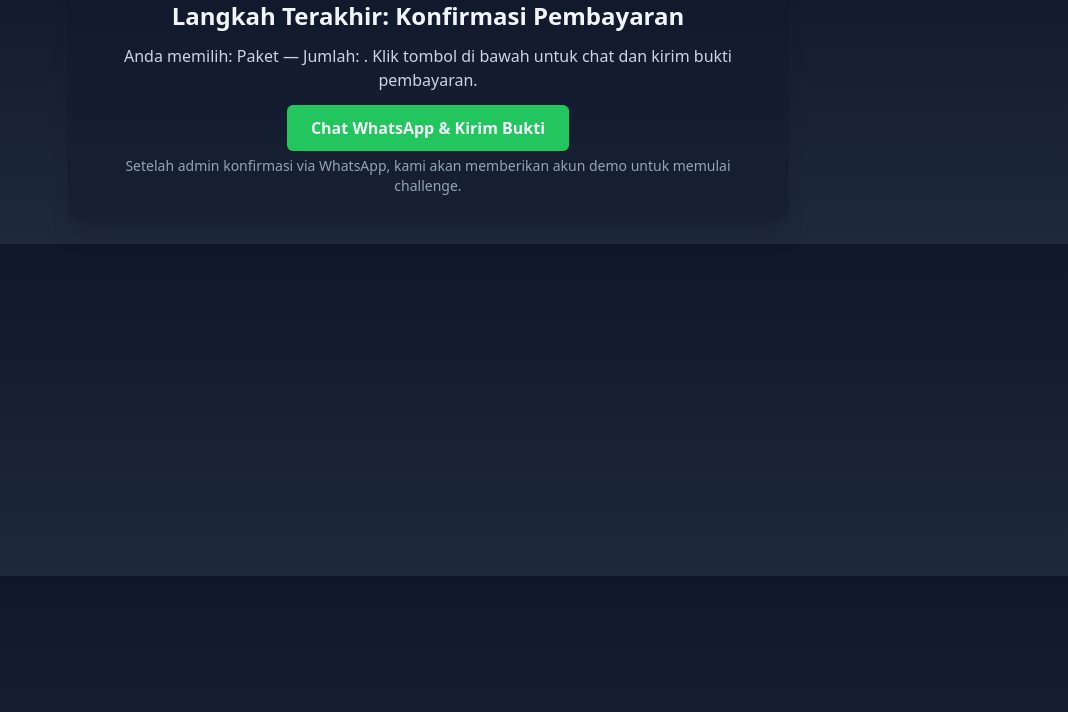
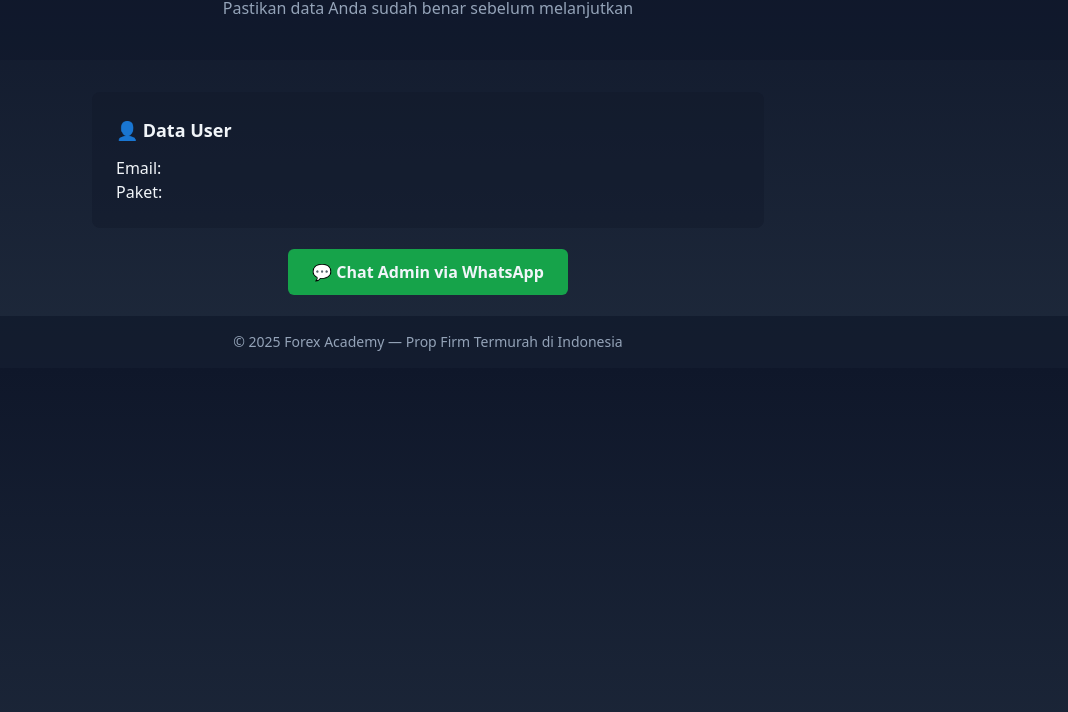
Before and after one commit to forexacademy-id/forexacademy, a plain HTML site: page confirm.html in a window 1280 px wide. Shown: the part 88-800 px from the top of the page, without its empty margins (212-1280 px from the left). Drawn offline with nearby package versions, Linux system fonts and the light colour scheme; sample sign-in values are in the browser's storage.

Commit message:
Update confirm.html

```diff
--- a/confirm.html
+++ b/confirm.html
@@ -7,29 +7,50 @@
   <script src="https://cdn.tailwindcss.com"></script>
 </head>
 <body class="bg-gradient-to-b from-slate-900 to-slate-800 text-slate-100">
-  <div class="max-w-3xl mx-auto p-6">
-    <a href="index.html" class="text-sm text-slate-300 underline">← Kembali</a>
-    <div class="bg-slate-900/40 mt-4 p-6 rounded-xl shadow-xl text-center">
-      <h1 class="text-2xl font-bold">Langkah Terakhir: Konfirmasi Pembayaran</h1>
-      <p class="mt-3 text-slate-300" id="summary">Memproses...</p>
+  <section class="text-center py-10 bg-slate-900/50">
+    <h1 class="text-3xl font-bold">Konfirmasi Pembayaran</h1>
+    <p class="mt-2 text-slate-400">Pastikan data Anda sudah benar sebelum melanjutkan</p>
+  </section>
 
-      <div class="mt-6">
-        <a id="waLink" href="#" target="_blank" class="px-6 py-3 bg-green-500 rounded-md font-semibold">Chat WhatsApp & Kirim Bukti</a>
-      </div>
-
-      <div class="mt-4 text-sm text-slate-400">Setelah admin konfirmasi via WhatsApp, kami akan memberikan akun demo untuk memulai challenge.</div>
-    </div>
+  <div class="max-w-2xl mx-auto bg-slate-900/40 p-6 rounded-lg mt-8">
+    <h2 class="text-lg font-semibold mb-3">👤 Data User</h2>
+    <p>Email: <span id="userEmail" class="font-semibold text-green-400"></span></p>
+    <p>Paket: <span id="paketDipilih" class="font-semibold text-blue-400"></span></p>
   </div>
 
+  <div class="max-w-2xl mx-auto text-center mt-8">
+    <a href="#" id="waBtn" target="_blank"
+      class="px-6 py-3 bg-green-600 rounded-md font-semibold">💬 Chat Admin via WhatsApp</a>
+  </div>
+
+  <footer class="bg-slate-900/70 text-center py-4 mt-8 text-slate-400 text-sm">
+    © 2025 Forex Academy — Prop Firm Termurah di Indonesia
+  </footer>
+
   <script>
-    // parse query params
-    const params = new URLSearchParams(window.location.search);
-    const pkg = params.get('pkg') || 'Paket';
-    const amount = params.get('amount') || '';
-    const wa = '6289520308062';
-    document.getElementById('summary').innerText = `Anda memilih: ${pkg} — Jumlah: ${amount}. Klik tombol di bawah untuk chat dan kirim bukti pembayaran.`;
-    const msg = encodeURIComponent(`Saya%20telah%20membayar%20${pkg}%20sebesar%20${amount}%20.%20Mohon%20konfirmasi%20dan%20berikan%20akses%20challenge.`);
-    document.getElementById('waLink').href = `https://wa.me/${wa}?text=${msg}`;
-  </script>
+    window.onload = () => {
+      const email = localStorage.getItem("userEmail");
+      const paket = localStorage.getItem("paketDipilih");
+
+      if (!email) {
+        alert("⚠️ Anda harus login dulu.");
+        window.location.href = "index.html";
+        return;
+      }
+
+      const wa = "6289520308062";
+      const pesan = `Saya telah membayar ${paket}.\n📧 Email: ${email}\nMohon konfirmasi.`;
+      const waBtn = document.getElementById("waBtn");
+      if (waBtn) {
+        waBtn.href = `https://wa.me/${wa}?text=${encodeURIComponent(pesan)}`;
+      }
+    };
+
+    function paidAndConfirm(packageName, rpAmount) {
+      localStorage.setItem("paketDipilih", packageName);
+      const params = new URLSearchParams({pkg: packageName, amount: rpAmount});
+      window.location.href = "confirm.html?" + params.toString();
+    }
+</script>
 </body>
 </html>
```
